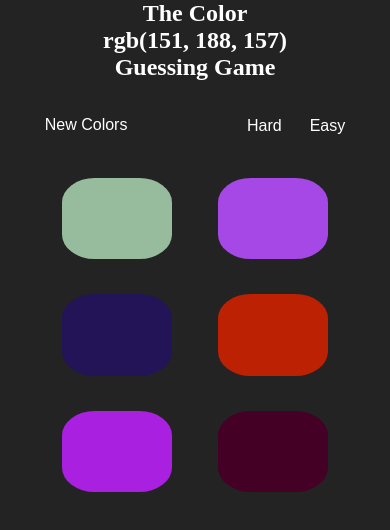
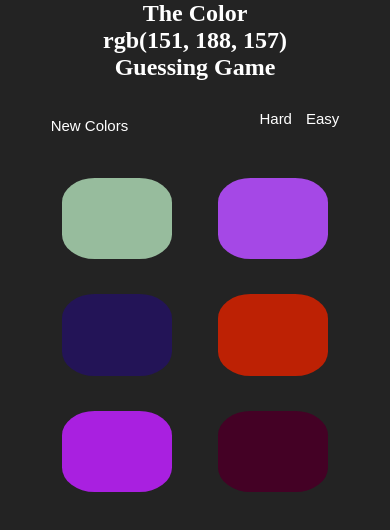
Before and after one commit to mangelpt/guessing-the-color, a plain HTML site: page index.html in a window 390 px wide. Drawn offline with Linux system fonts and the light colour scheme.

Commit message:
Update style.css

```diff
--- a/css/style.css
+++ b/css/style.css
@@ -88,4 +88,18 @@ button {
     grid-template-columns: repeat(2, 1fr);
     margin-top:-40px;
   }
+    button {
+    border: none;
+    padding: 5px;
+    font-size: 15px;
+    color: #fff;
+    background: var(--main_color);
+  }
+    button {
+    border: none;
+    padding: 5px;
+    font-size: 15px;
+    color: #fff;
+    background: var(--main_color);
+  }
 }
```
